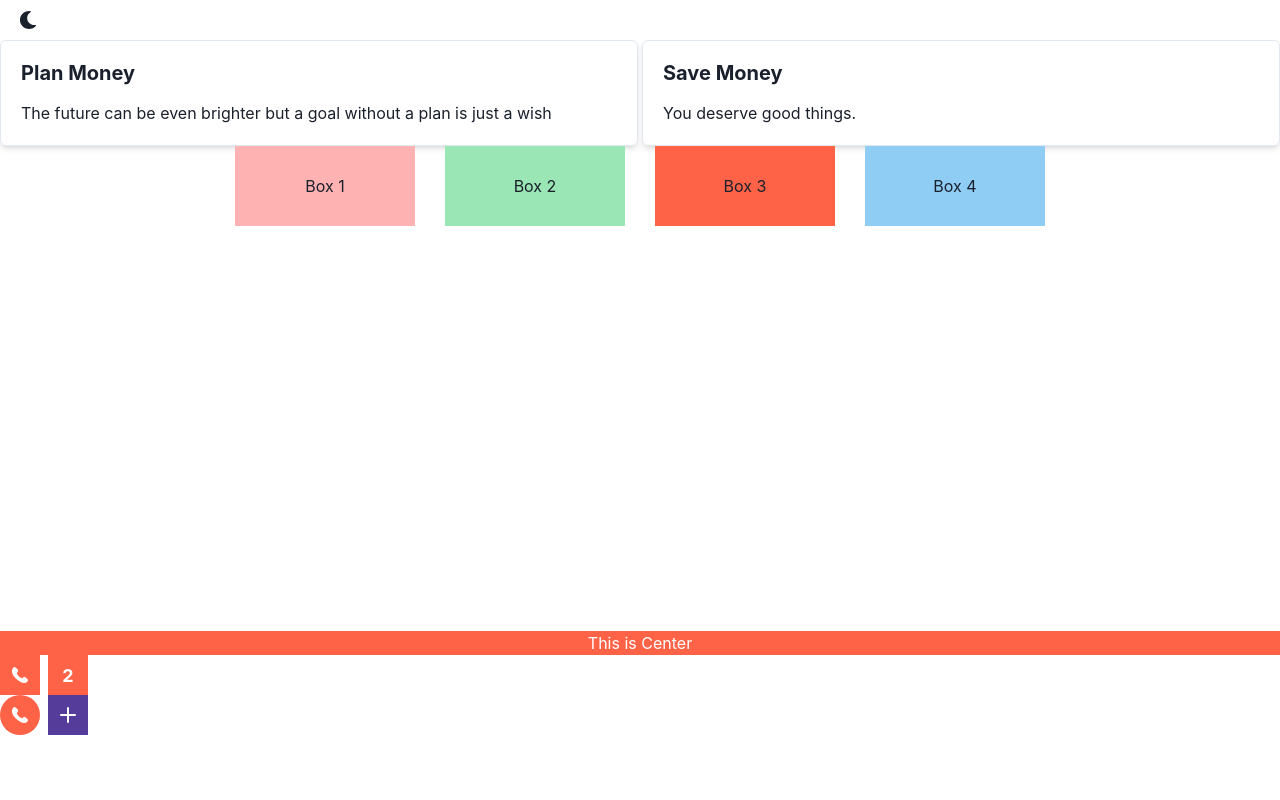
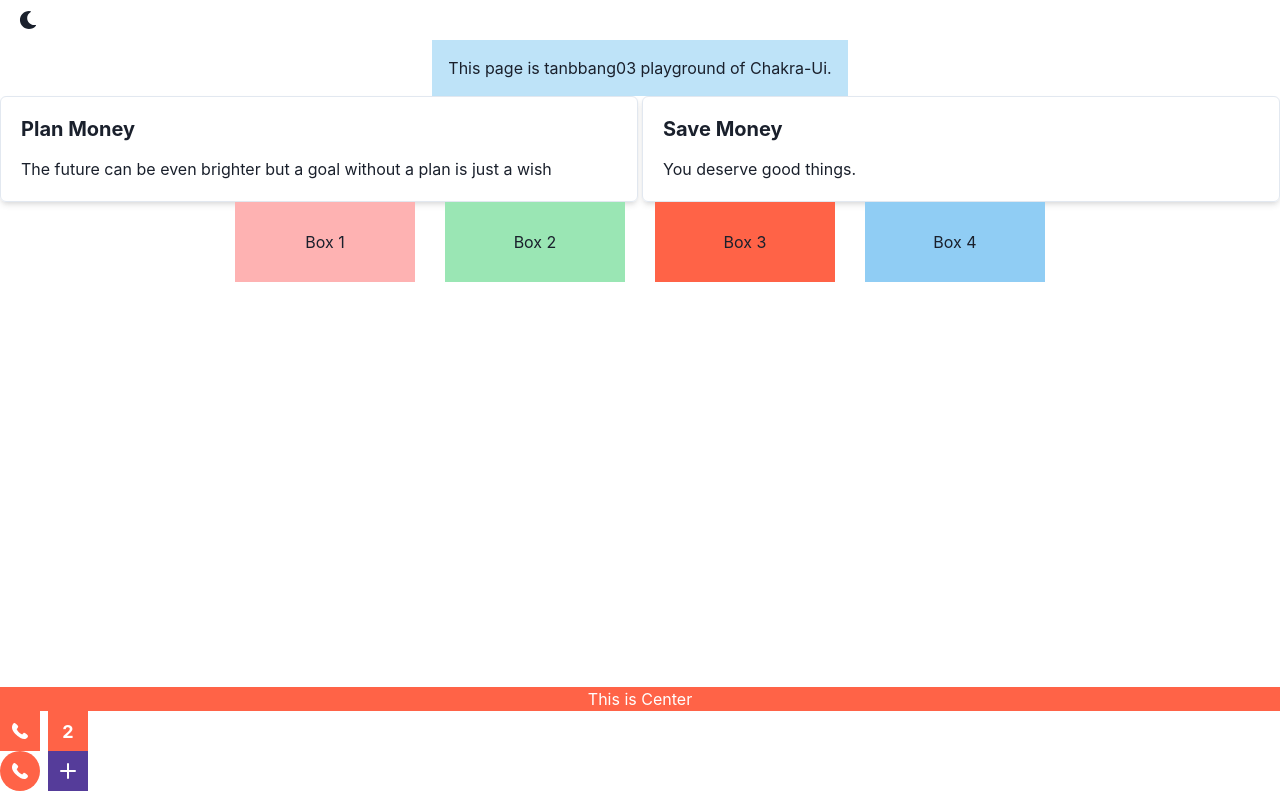
Before and after one commit to InSeongH85/chakra-ui-tutorial, a React (Create React App) app: page / in a window 1280 px wide. Built offline with nearby package versions, Linux system fonts and the light colour scheme.

Commit message:
Learn Container

```diff
--- a/src/App.js
+++ b/src/App.js
@@ -4,15 +4,15 @@ import { ColorModeSwitcher } from './ColorModeSwitcher';
 import PersonalStack from './PersonalStack';
 import PersonalWrap from './PersonalWrap';
 import PersonalCenter from './PersonalCenter';
+import PersonalContainer from './PersonalContainer';
 function App() {
   return (
     <ChakraProvider theme={theme}>
       <ColorModeSwitcher></ColorModeSwitcher>
-      <>
-        <PersonalStack />
-        <PersonalWrap />
-        <PersonalCenter />
-      </>
+      <PersonalContainer />
+      <PersonalStack />
+      <PersonalWrap />
+      <PersonalCenter />
     </ChakraProvider>
   );
 }
--- /dev/null
+++ b/src/PersonalContainer.js
@@ -0,0 +1,14 @@
+import React from 'react';
+import { Container, Box } from '@chakra-ui/react';
+
+const PersonalContainer = () => {
+  return (
+    <Container maxW="container.xl" centerContent>
+      <Box padding="4" bg="blue.100" maxW="3xl">
+        This page is tanbbang03 playground of Chakra-Ui.
+      </Box>
+    </Container>
+  );
+};
+
+export default PersonalContainer;
```
